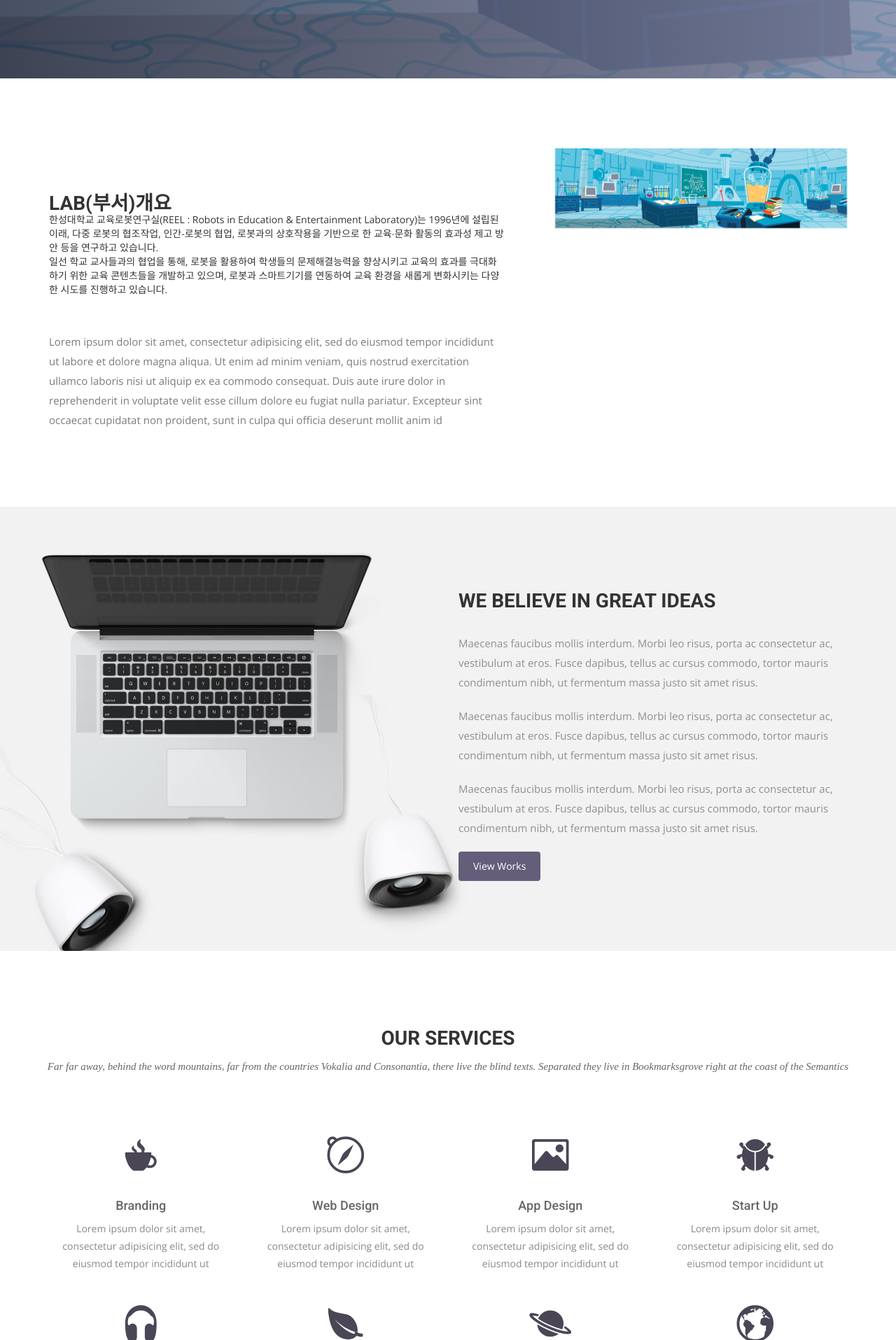
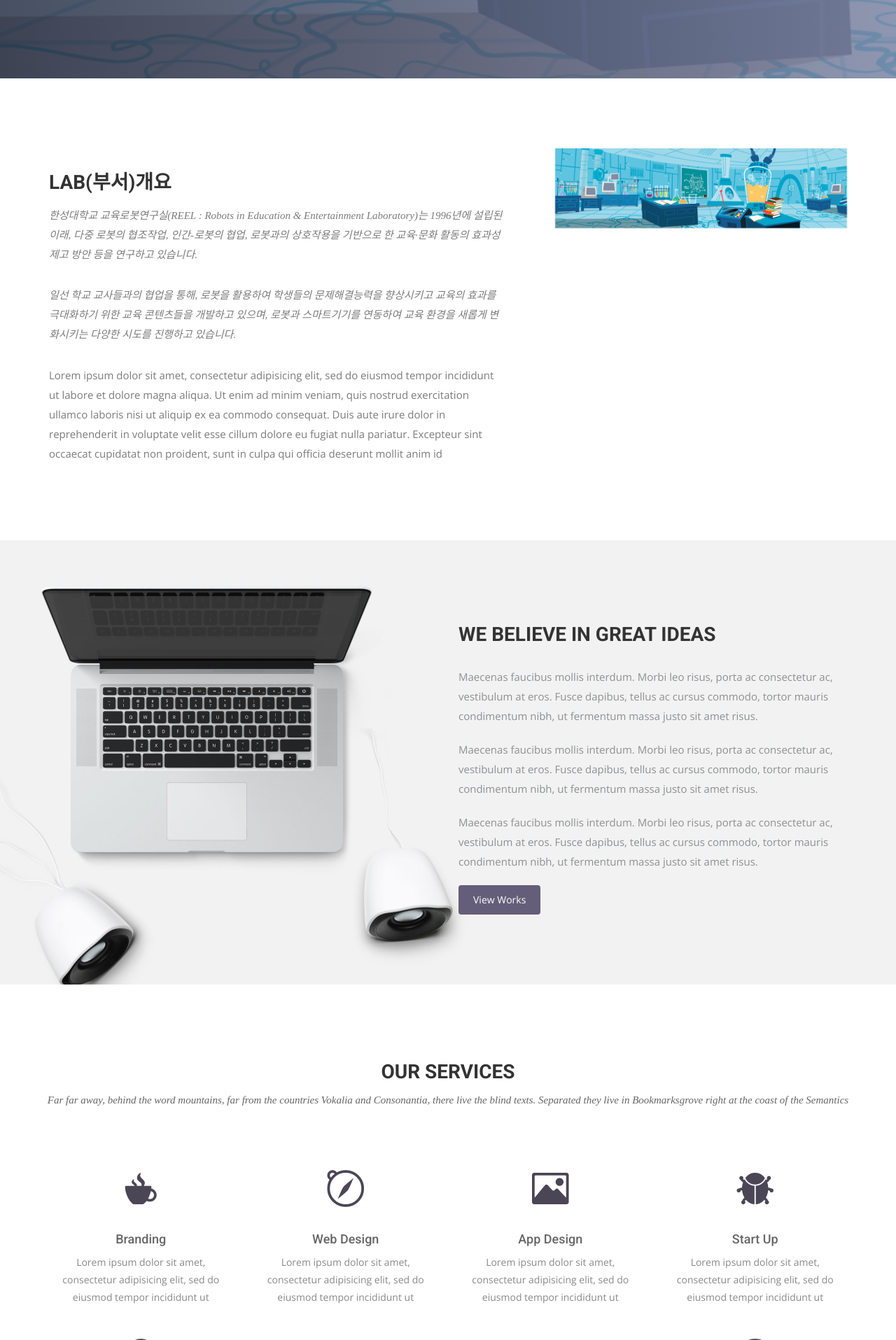
Before and after one commit to reelmaster/Reel-web, a Jekyll site: the page built from index.html, in a window 1280 px wide. Shown: the part 743-2658 px from the top of the page at 70% size. Built offline with Jekyll 4.4.1, drawn with Linux system fonts in a browser that asks for light colours; nearby versions of some CDN libraries; some web fonts are replaced.

Commit message:
index.html updated
index.html updated

```diff
--- a/index.html
+++ b/index.html
@@ -24,15 +24,13 @@
       <div class="col-md-7 col-sm-12">
         <div class="block">
           <div class="section-title">
-            <p><ul>
               <h2>Lab(부서)개요</h2>
-              <li>
-                한성대학교 교육로봇연구실(REEL : Robots in Education & Entertainment Laboratory)는 1996년에 설립된 이래, 다중 로봇의 협조작업, 인간-로봇의 협업, 로봇과의 상호작용을 기반으로 한 교육∙문화 활동의 효과성 제고 방안 등을 연구하고 있습니다.
-              </li>
-              <li>
-                일선 학교 교사들과의 협업을 통해, 로봇을 활용하여 학생들의 문제해결능력을 향상시키고 교육의 효과를 극대화하기 위한 교육 콘텐츠들을 개발하고 있으며, 로봇과 스마트기기를 연동하여 교육 환경을 새롭게 변화시키는 다양한 시도를 진행하고 있습니다.
-              </li>
-            </ul></p>
+            <p>
+                  한성대학교 교육로봇연구실(REEL : Robots in Education & Entertainment Laboratory)는 1996년에 설립된 이래, 다중 로봇의 협조작업, 인간-로봇의 협업, 로봇과의 상호작용을 기반으로 한 교육∙문화 활동의 효과성 제고 방안 등을 연구하고 있습니다.
+            </p>
+            <p>
+                  일선 학교 교사들과의 협업을 통해, 로봇을 활용하여 학생들의 문제해결능력을 향상시키고 교육의 효과를 극대화하기 위한 교육 콘텐츠들을 개발하고 있으며, 로봇과 스마트기기를 연동하여 교육 환경을 새롭게 변화시키는 다양한 시도를 진행하고 있습니다.
+            </p>
           </div>
           <p>Lorem ipsum dolor sit amet, consectetur adipisicing elit, sed do eiusmod tempor incididunt ut labore et dolore magna aliqua. Ut enim ad minim veniam, quis nostrud exercitation ullamco laboris nisi ut aliquip ex ea commodo consequat. Duis aute irure dolor in reprehenderit in voluptate velit esse cillum dolore eu fugiat nulla pariatur. Excepteur sint occaecat cupidatat non proident, sunt in culpa qui officia deserunt mollit anim id </p>
         </div>
```
